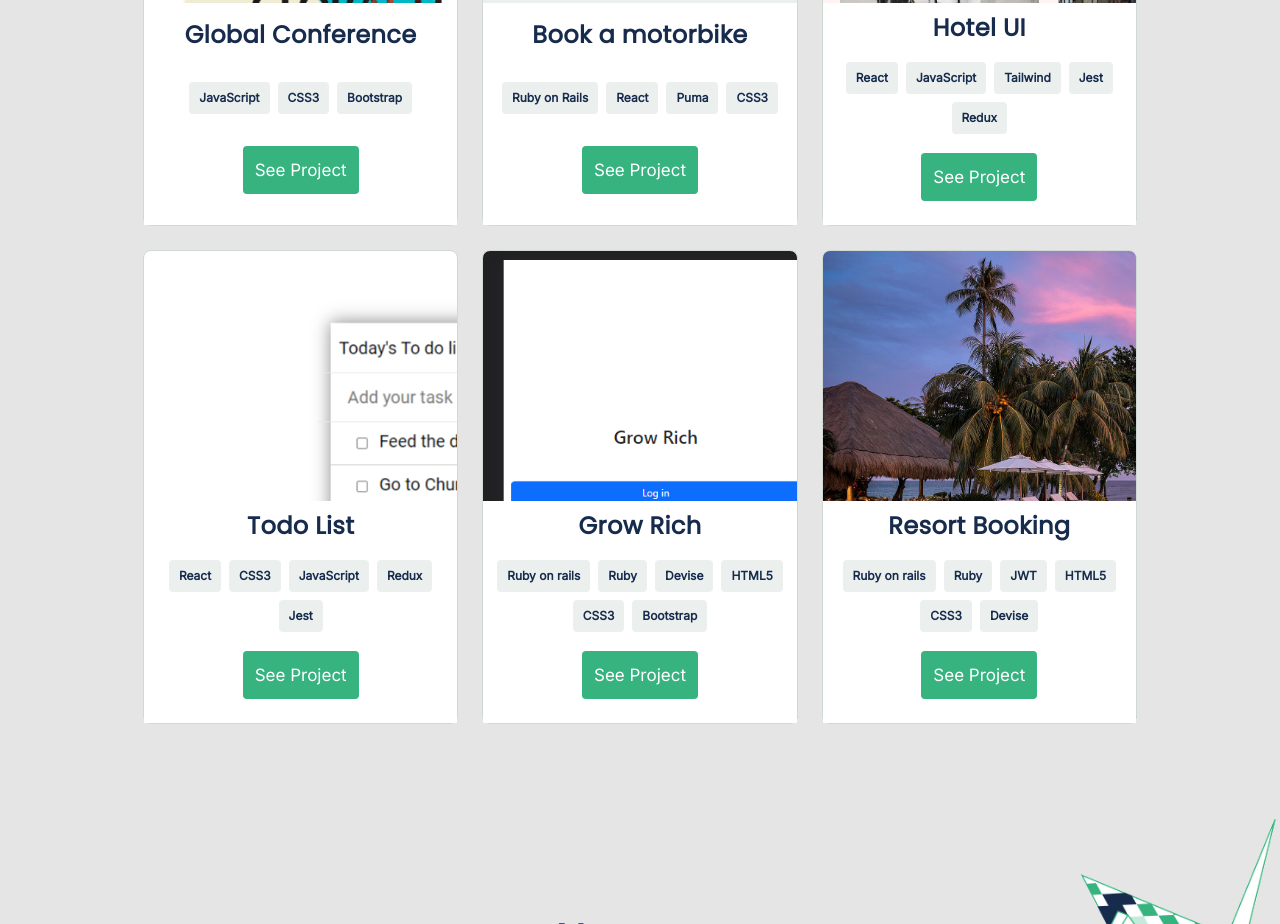
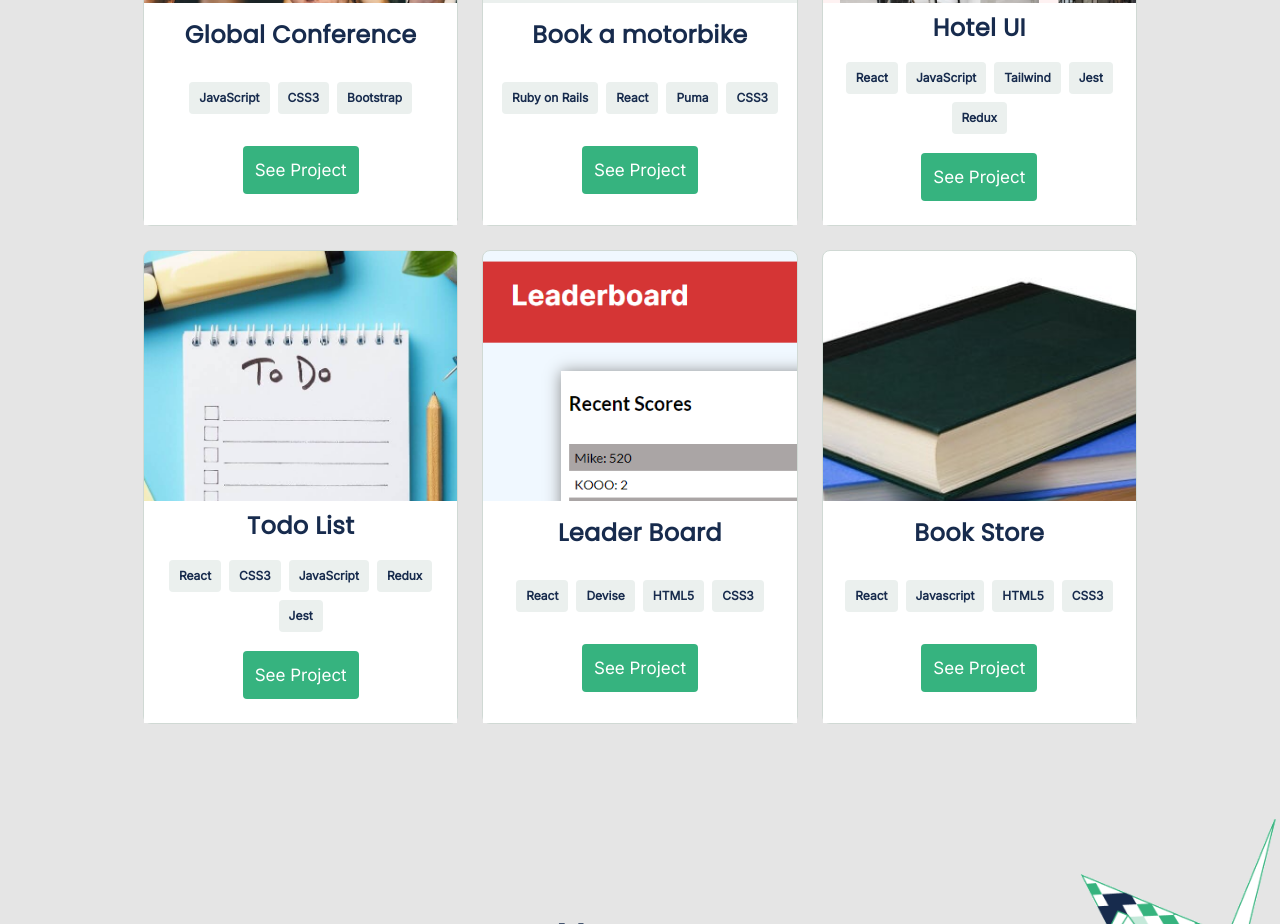
Before and after one commit to Kwaku28/Portfolio-Desktop, a website: page index.html in a window 1280 px wide. Shown: the part 1539-2463 px from the top of the page. Drawn offline with nearby package versions, Linux system fonts and the light colour scheme.

Commit message:
One touch

```diff
--- a/index.html
+++ b/index.html
@@ -153,14 +153,12 @@
 
           <div class="card" id="card5">
             <div class="title">
-              <h2 class="text">Grow Rich</h2>
+              <h2 class="text">Leader Board</h2>
               <ul class="server">
-                <li>Ruby on rails</li>
-                <li>Ruby</li>
+                <li>React</li>
                 <li>Devise</li>
                 <li>HTML5</li>
                 <li>CSS3</li>
-                <li>Bootstrap</li>
               </ul>
               <button
                 type="button"
@@ -175,14 +173,12 @@
 
           <div class="card" id="card6">
             <div class="title">
-              <h2 class="text">Resort Booking</h2>
+              <h2 class="text">Book Store</h2>
               <ul class="server">
-                <li>Ruby on rails</li>
-                <li>Ruby</li>
-                <li>JWT</li>
+                <li>React</li>
+                <li>Javascript</li>
                 <li>HTML5</li>
                 <li>CSS3</li>
-                <li>Devise</li>
               </ul>
               <button
                 type="button"
@@ -289,7 +285,7 @@
           to chat please get in touch.
         </p>
 
-        <form action="https://formspree.io/f/mzbwnlbg" method="post">
+        <form action="https://formspree.io/f/xdoqkqql" method="POST">
           <label for="fname"></label>
           <input
             type="text"
--- a/script.js
+++ b/script.js
@@ -62,7 +62,7 @@ const project = [
 
   {
     id: '3',
-    featuredImage: 'Images/Third-project.png',
+    featuredImage: 'Images/Hotel2.PNG',
     name: 'Bookstore',
     liveLink: 'https://tailwind-rv-5phv.vercel.app/',
     sourceLink: 'https://github.com/Mike47ip/tailwind-RV',
@@ -79,10 +79,10 @@ const project = [
 
   {
     id: '4',
-    featuredImage: 'Images/Fourth-project.jpg',
+    featuredImage: 'Images/Todo.PNG',
     name: 'Space Travelers Hub',
-    liveLink: 'https://space-travelers-hub-sum7.onrender.com/',
-    sourceLink: 'https://github.com/Kwaku28/Space-Travelers-Hub',
+    liveLink: 'https://mike47ip.github.io/To_Do_List/dist/',
+    sourceLink: 'https://github.com/Mike47ip/To_Do_List?tab=readme-ov-file',
     technologies: [
       'React',
       'CSS3',
@@ -96,10 +96,10 @@ const project = [
 
   {
     id: '5',
-    featuredImage: 'Images/Fifth-project.PNG',
+    featuredImage: 'Images/Leader.PNG',
     name: 'Grow Rich (Budgeting App)',
-    liveLink: 'https://grow-rich.onrender.com/',
-    sourceLink: 'https://github.com/Kwaku28/Grow-Rich',
+    liveLink: 'https://mike47ip.github.io/Leaderboard/dist/',
+    sourceLink: 'https://github.com/Mike47ip/Leaderboard?tab=readme-ov-file',
     technologies: [
       'Ruby on Rails',
       'Ruby',
@@ -114,10 +114,10 @@ const project = [
 
   {
     id: '6',
-    featuredImage: 'Images/Sixth-project.jpg',
+    featuredImage: 'Images/Bookshop.PNG',
     name: 'Resort Booking',
-    liveLink: 'https://resort-app-frontend.onrender.com/',
-    sourceLink: 'https://github.com/Leeoasis/resort-booking-frontend-app',
+    liveLink: 'https://bookstore-7igy.onrender.com/',
+    sourceLink: 'https://github.com/Mike47ip/bookstore-initialize',
     technologies: [
       'Rails',
       'Ruby',
--- a/style.css
+++ b/style.css
@@ -352,7 +352,7 @@ main {
 }
 
 #card1 {
-  background-image: url(./Images/Global-conference.PNG);
+  background-image: url(./Images/Conference.AVIF);
 }
 
 #card2 {
@@ -364,17 +364,18 @@ main {
 }
 
 #card4 {
-  background-image: url(./Images/Todo.PNG);
+  background-image: url(./Images/TODO.JPEG);
   background-size: auto;
-  background-position: left;
+  background-position: center;
 }
 
 #card5 {
-  background-image: url(./Images/Fifth-project.PNG);
+  background-image: url(./Images/Leader.PNG);
 }
 
 #card6 {
-  background-image: url(./Images/Sixth-project.jpg);
+  background-image: url(./Images/Bookstore.JPG);
+  background-position: center;
 }
 
 #card1,
@@ -484,9 +485,9 @@ main {
 }
 
 .modal-image {
-  width: 100%;
-  height: 616px;
   transition: transform 0.5s;
+  max-width: 100%;
+  height: auto;
 }
 
 .modal-image:hover {
```
Also changed, not shown: Images/Bookshop.PNG (added), Images/Bookstore.JPG (added), Images/Conference.AVIF (added), Images/Hotel2.PNG (added), Images/Leader.PNG (added), Images/Screenshot (389).png (added), Images/TODO.JPEG (added).
